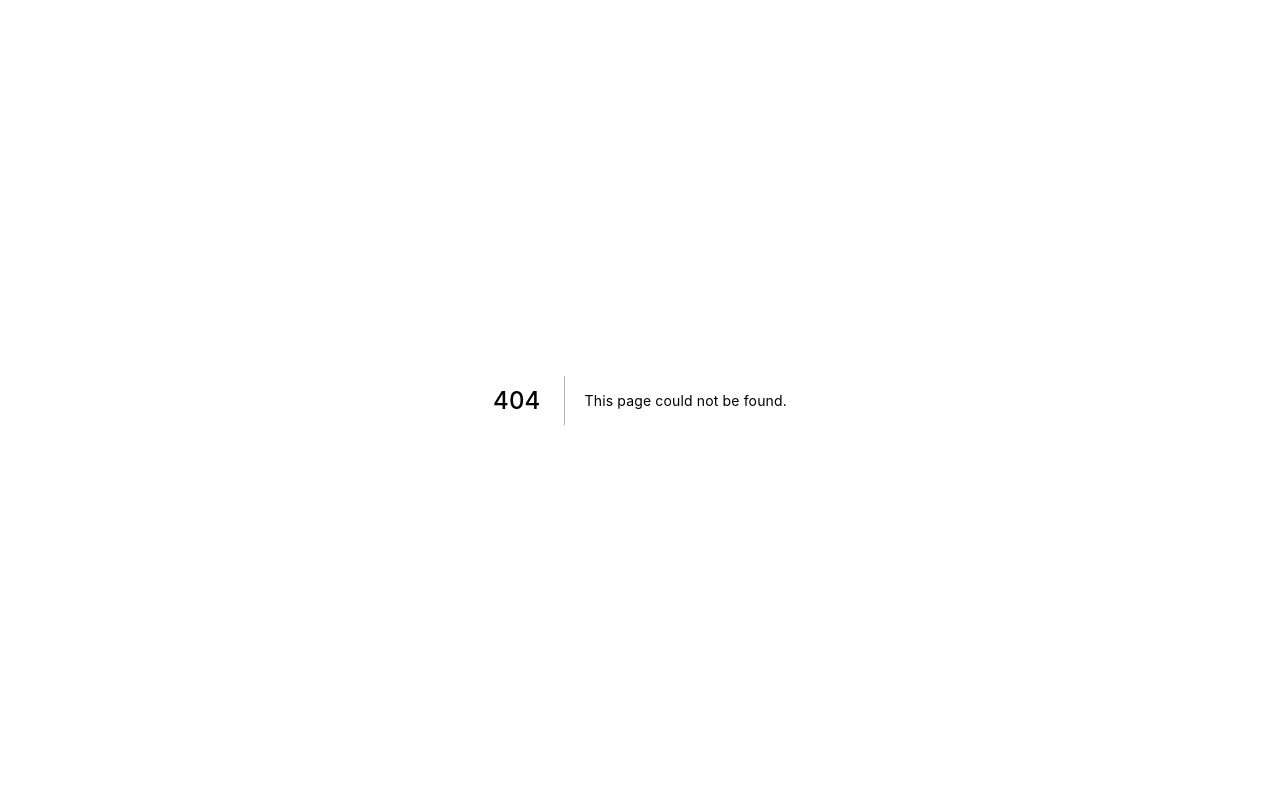
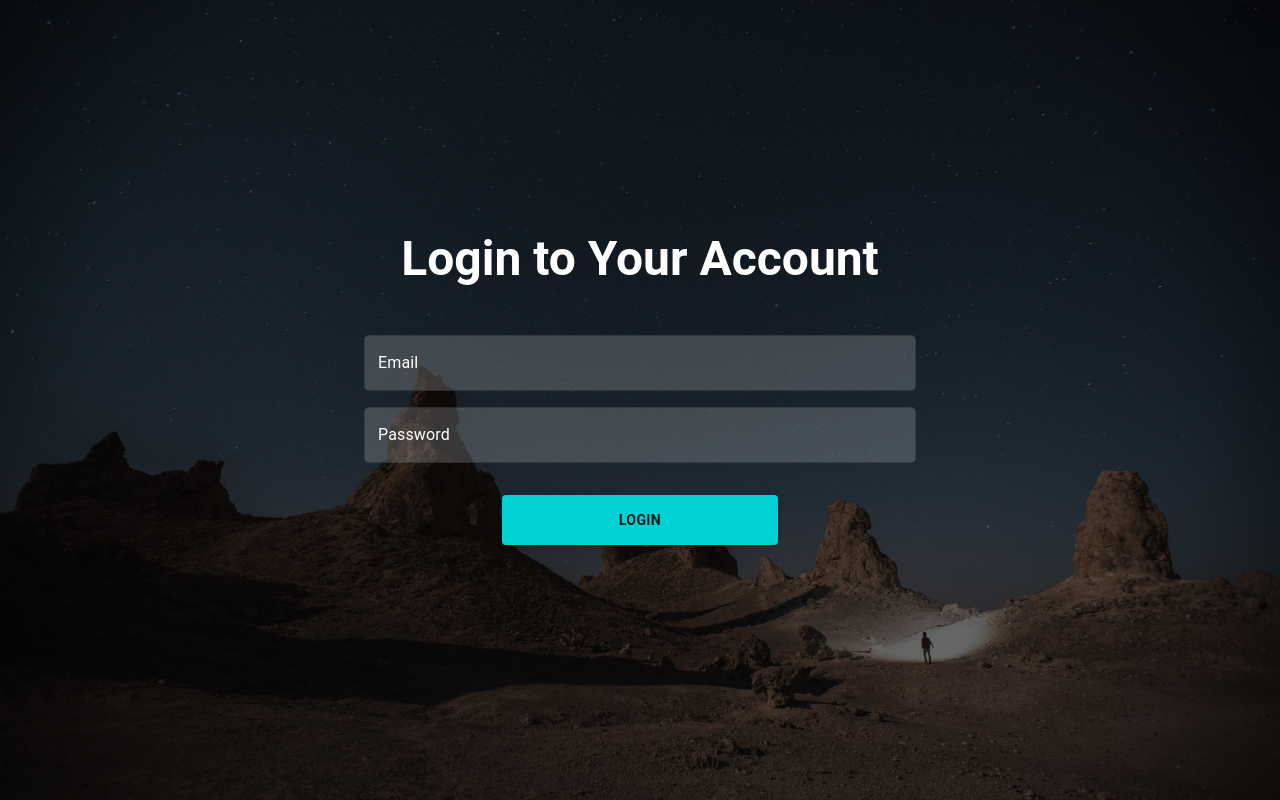
Before and after one commit to rintosaputro/frontend-hobbies, a Next.js app: page /login in a window 1280 px wide. Before the commit this address had no page. Built offline with nearby package versions, Linux system fonts and the light colour scheme.

Commit message:
feat: login page

```diff
--- /dev/null
+++ b/components/Input.js
@@ -0,0 +1,22 @@
+import React from 'react'
+import { TextField } from '@mui/material'
+
+const Input = ({id, label, type, fullWidth}) => {
+  return (
+    <TextField
+      id={id}
+      label={label}
+      variant='outlined'
+      type={type}
+      fullWidth={fullWidth ? true : false}
+      sx={{
+        bgcolor: 'rgba(236, 240, 241, 0.2)',
+        my: 1,
+        borderRadius: '5px'
+      }}
+      InputLabelProps={{style: {color: '#fff'}}}
+      inputProps={{style: {color: '#fff'}}} />
+  )
+}
+
+export default Input
--- /dev/null
+++ b/components/Layout.js
@@ -0,0 +1,20 @@
+import Head from 'next/head'
+import React from 'react'
+import { Box } from '@mui/material'
+
+const Layout = ({title, children}) => {
+  return (
+    <>
+      <Head>
+        <title>{title ? `Nomina - ${title}` : 'Nomina'}</title>
+        <meta name='viewport' content='initial-scale=1, width=device-width' />
+        <link rel='icon' href='/favicon.ico' />
+      </Head>
+      <Box>
+        {children}
+      </Box>
+    </>
+  )
+}
+
+export default Layout
--- a/pages/_app.js
+++ b/pages/_app.js
@@ -1,4 +1,3 @@
-import Head from 'next/head'
 import {ThemeProvider} from '@mui/material/styles'
 import { CssBaseline } from '@mui/material'
 import theme from '../utils/theme'
@@ -7,10 +6,6 @@ import '../styles/globals.css'
 function MyApp({ Component, pageProps }) {
   return (
     <>
-      <Head>
-        <title>Nomina test</title>
-        <meta name='viewport' content='initial-scale=1, width=device-width' />
-      </Head>
       <ThemeProvider theme={theme}>
         <CssBaseline />
         <Component {...pageProps} />
--- /dev/null
+++ b/pages/login.js
@@ -0,0 +1,52 @@
+import { Box, Button, Container, Typography } from '@mui/material'
+import Image from 'next/image'
+import React from 'react'
+import Input from '../components/Input'
+import Layout from '../components/Layout'
+
+const Login = () => {
+  const handleLogin = (e) => {
+    e.preventDefault()
+    const email = document.getElementById('email').value
+    const password = document.getElementById('password').value
+    alert(`${email} dan ${password}`)
+  }
+  return (
+    <Layout title='Login'>
+      <Box
+        sx={{
+          position: 'relative',
+          height: '100vh',
+          '&::after': {
+            position: 'absolute',
+            content: '""',
+            background: 'rgba(0, 0, 0, 0.6)',
+            width: '100%',
+            height: '100%',
+            top: 0,
+            left: 0
+          }
+        }}
+      >
+        <Image
+          src='/images/auth-bg.jpg'
+          layout='fill'
+          objectFit='cover'
+          alt='Background Auth Page'
+        />
+        <Container maxWidth='md' sx={{position: 'relative', display: 'flex', flexDirection: 'column', justifyContent: 'center', height: '100%', zIndex: 2}}>
+          <Typography variant='h3' component='h1' fontWeight='600' color='common.white' textAlign='center' sx={{mb: 5}}>Login to Your Account</Typography>
+          <Container maxWidth='sm'>
+            <Input id='email' label='Email' fullWidth={true} type='email' />
+            <Input id='password' label='Password' fullWidth={true} type='password' />
+            <Box sx={{textAlign: 'center', my: 3}}>
+              <Button variant='contained' onClick={handleLogin} sx={{width: '50%', height: '50px', fontWeight: '600'}}>Login</Button>
+            </Box>
+          </Container>
+        </Container>
+      </Box>
+    </Layout>
+  )
+}
+
+export default Login
--- a/utils/theme.js
+++ b/utils/theme.js
@@ -3,11 +3,11 @@ import { createTheme, responsiveFontSizes } from '@mui/material/styles'
 
 const base = createTheme({
   palette: {
-    primary: {
+    secondary: {
       main: '#F54768',
     },
-    secondary: {
-      main: '#339476',
+    primary: {
+      main: '#00d2d3',
     },
     dark: {
       main: '#000'
```
Also changed, not shown: pages/index.js (+5 -2 lines).
